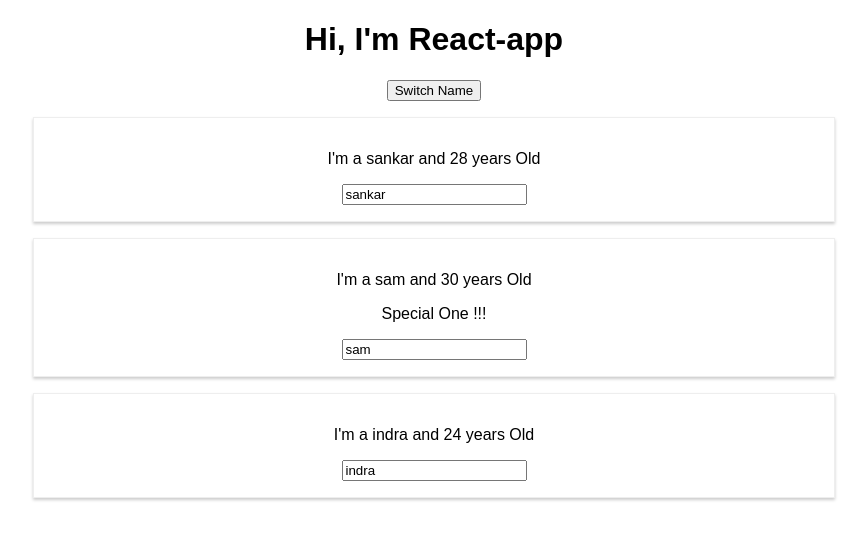
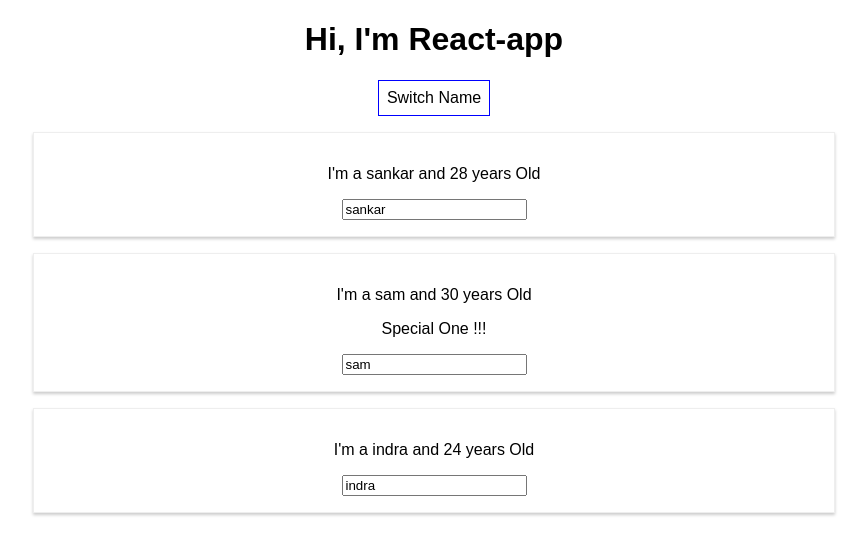
Before and after one commit to sankarbiswas07/react-base-1, a React (Create React App) app: page / in a window 1280 px wide. Shown: the top 554 px of the page, without its empty margins (206-1073 px from the left). Built offline with nearby package versions, Linux system fonts and the light colour scheme.

Commit message:
Adding style | inline > hard to add hover effect though > just a try

```diff
--- a/src/App.js
+++ b/src/App.js
@@ -33,10 +33,21 @@
   }
 
   render() {
+
+    const style = {
+      backgroundColor: "white",
+      font: "inherit",
+      border: "1px solid blue",
+      padding: "8px",
+      cursor: "pointer"
+    }
+
     return (
       <div className="App">
         <h1>Hi, I'm React-app</h1>
-        <button onClick={() => this.switchNameHandler("Buro")}>Switch Name</button>
+        <button
+        style={style}
+        onClick={() => this.switchNameHandler("Buro")}>Switch Name</button>
         <Person name={this.state.persons[0].name} age={this.state.persons[0].age} />
         <Person
           click={this.switchNameHandler.bind(this, "Sankar!!!")}
```
